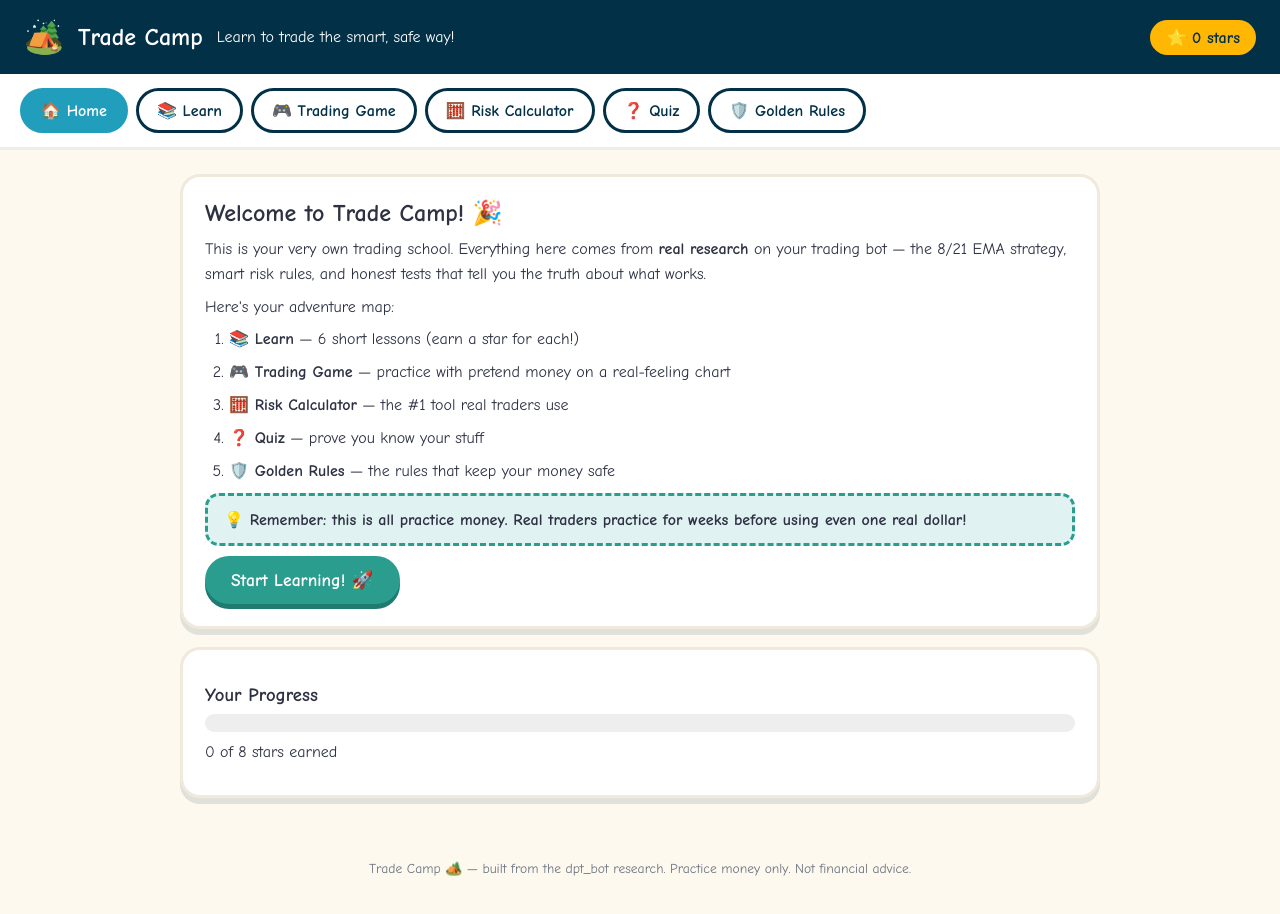
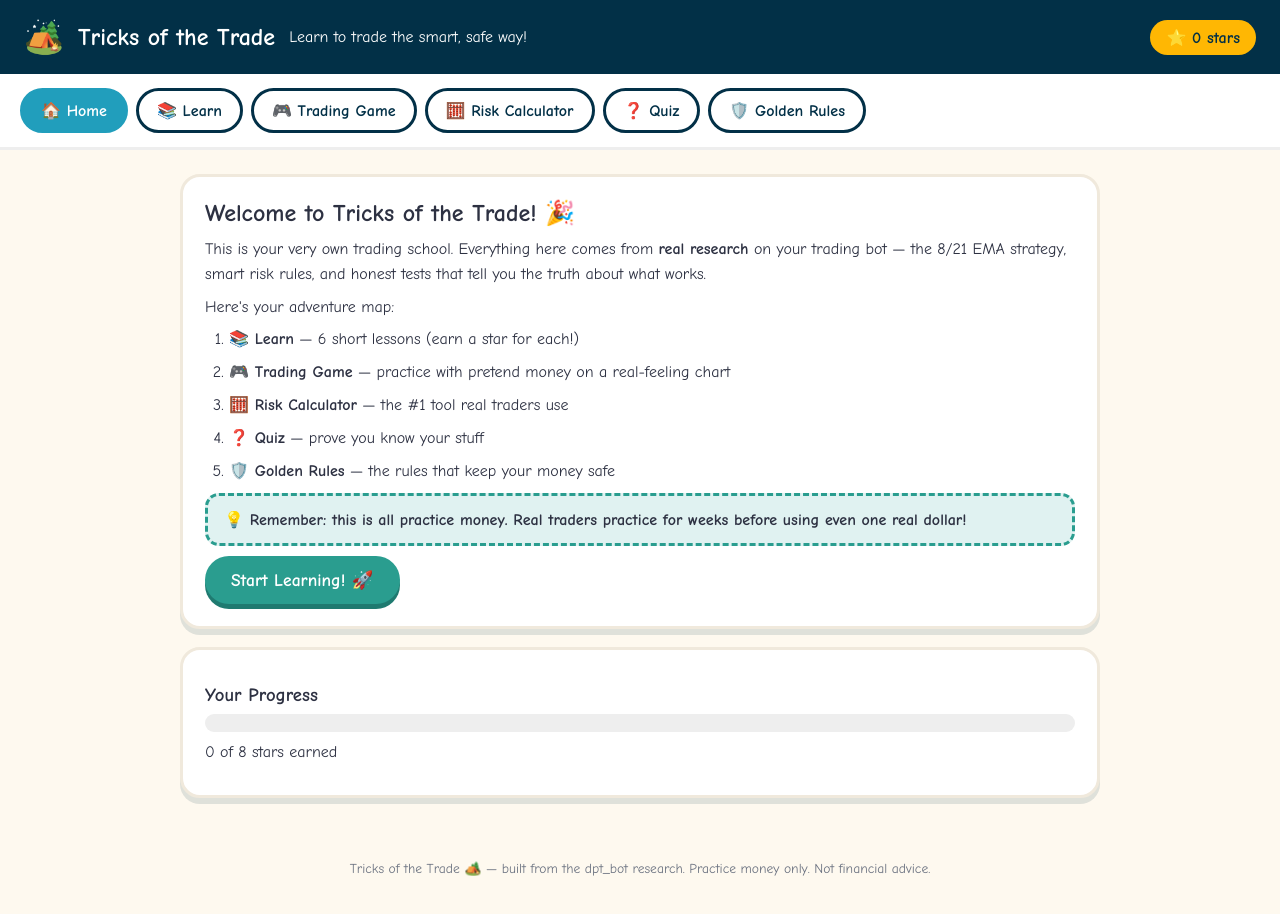
Before and after one commit to ZEETHO/tricksofthetrade, a plain HTML site: page Trade Camp.html in a window 1280 px wide. Drawn offline with Linux system fonts and the light colour scheme.

Commit message:
Rename app to 'Tricks of the Trade' in UI

```diff
--- a/Trade Camp.html
+++ b/Trade Camp.html
@@ -3,7 +3,7 @@
 <head>
 <meta charset="UTF-8">
 <meta name="viewport" content="width=device-width, initial-scale=1.0">
-<title>Trade Camp 🏕️ — Learn to Trade the Smart Way</title>
+<title>Tricks of the Trade 🏕️ — Learn to Trade the Smart Way</title>
 <style>
   :root{
     --bg:#fef9ef; --card:#ffffff; --ink:#2d3142; --muted:#6b7280;
@@ -96,7 +96,7 @@
 <body>
 <header>
   <span style="font-size:2rem">🏕️</span>
-  <h1>Trade Camp</h1>
+  <h1>Tricks of the Trade</h1>
   <span>Learn to trade the smart, safe way!</span>
   <span class="coins">⭐ <span id="stars">0</span> stars</span>
 </header>
@@ -115,7 +115,7 @@
 <!-- ============ HOME ============ -->
 <section class="page show" id="page-home">
   <div class="card">
-    <h2>Welcome to Trade Camp! 🎉</h2>
+    <h2>Welcome to Tricks of the Trade! 🎉</h2>
     <p>This is your very own trading school. Everything here comes from <b>real research</b> on your trading bot — the 8/21 EMA strategy, smart risk rules, and honest tests that tell you the truth about what works.</p>
     <p>Here's your adventure map:</p>
     <ol>
@@ -211,7 +211,7 @@
 </section>
 
 </main>
-<footer>Trade Camp 🏕️ — built from the dpt_bot research. Practice money only. Not financial advice.</footer>
+<footer>Tricks of the Trade 🏕️ — built from the dpt_bot research. Practice money only. Not financial advice.</footer>
 
 <script>
 "use strict";
```
